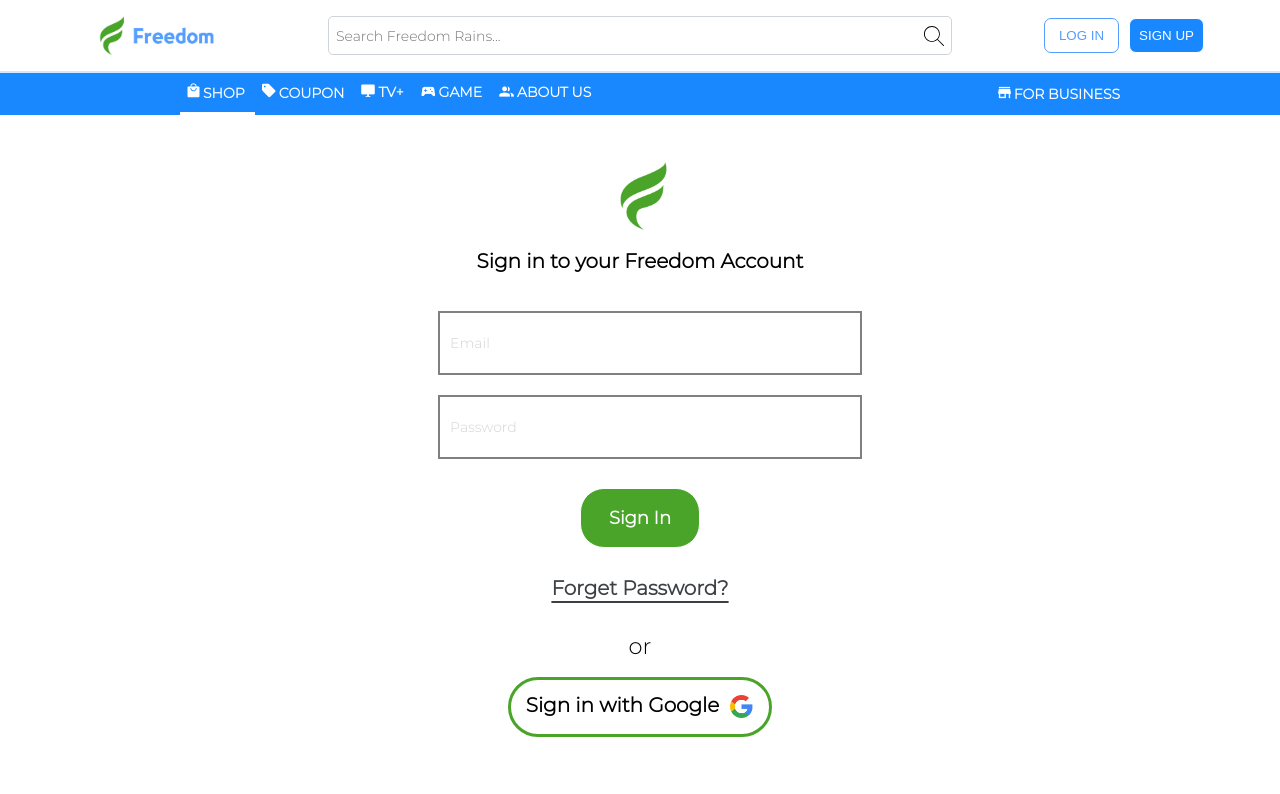
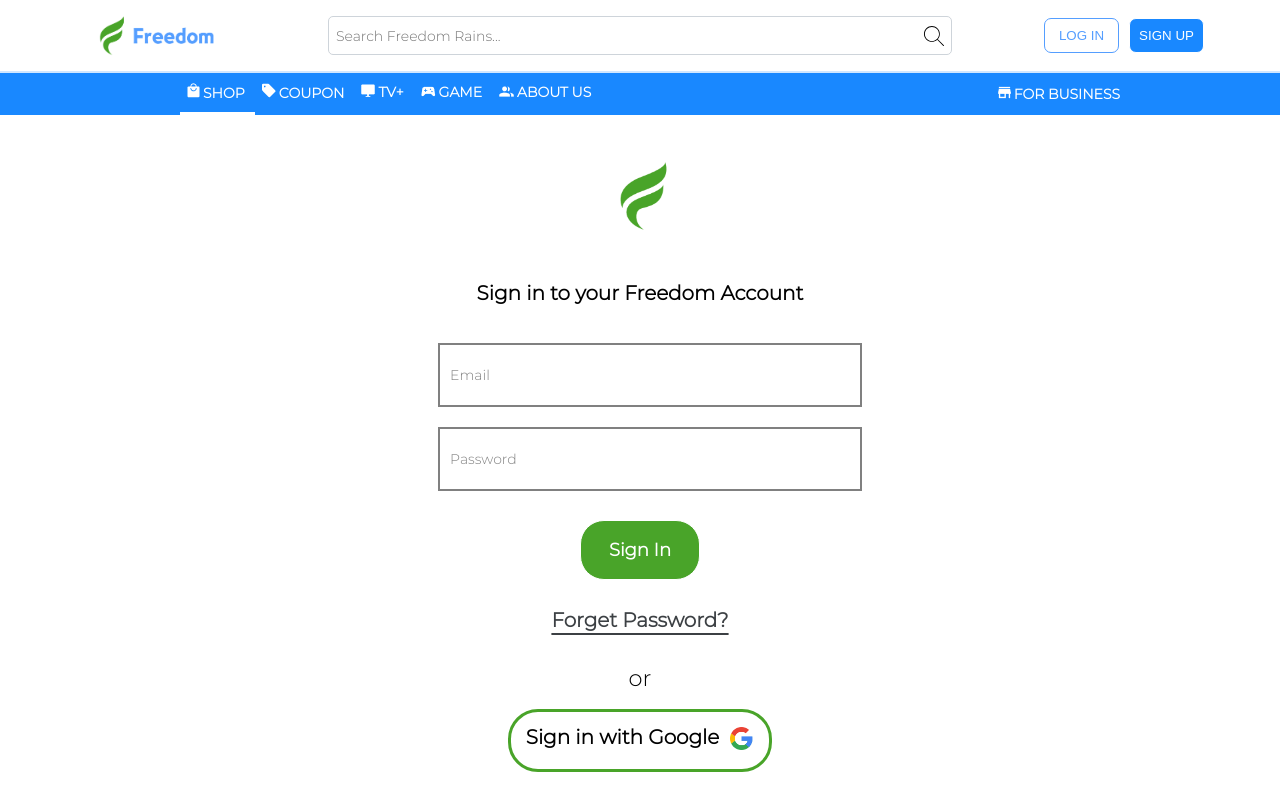
Before and after one commit to abstudios617/freedom-rains, a React (Create React App) app in the folder client/: page /login in a window 1280 px wide. Shown: the top 794 px of the page. Built offline with nearby package versions, Linux system fonts and the light colour scheme; no server answers; what use-ssr would draw is missing.

Commit message:
fix new acc page, create asset for logo icons (Google, FR)

```diff
--- a/client/src/components/button-field/buttonField.styles.js
+++ b/client/src/components/button-field/buttonField.styles.js
@@ -264,20 +264,22 @@
 
   &.create{
     background-color: #49A429;
+    color: white;
     border-radius: 27px;
-    color: white;
-    height: 45px;
-    width: 100px;
     font-family: 'Montserrat', sans-serif;
-    font-style: Bold;
-    font-size: 18px;
+    font-weight: bold;
+    font-size: large;
     line-height: 27px;
-    line-height: 100%;
+    vertical-align: Top;
+    height: 60px;
+    width: 120px;
+    position: relative;
     margin: 3px;
     flex-wrap: wrap;
     white-space: pre;
+
     &:hover {
-      box-shadow: 0 3px 2px #333333;
+      box-shadow: 0 3px 2px #777;
     }
   }
 
--- a/client/src/components/input-field/inputField.styles.js
+++ b/client/src/components/input-field/inputField.styles.js
@@ -16,7 +16,7 @@
 
     &::placeholder {
       font-weight: 400;
-      color: lightgray;
+      color: gray;
 
     }
 
--- a/client/src/components/login/index.js
+++ b/client/src/components/login/index.js
@@ -16,7 +16,8 @@
   Links,
   ContactFields,
 } from '../../styles/global.style';
-import google from '../../assets/footer/new_google.png';
+import google from '../../assets/icons/new_google.png';
+import LogoIcon from '../logo-icons';
 
 const Login = ({ redirect, setIsLoggedIn }) => {
   const { register, handleSubmit, getValues, errors } = useForm();
@@ -74,9 +75,7 @@
           <br></br>
           <ButtonField color="google" onClick={googleSignIn}>
             Sign in with Google
-            <img src={google} alt="Google" style={
-              { maxWidth: '25px', maxHeight: '25px', marginLeft: '10px', marginTop: '-1px' }
-            }/>
+            <LogoIcon src={google} alt="google" />
           </ButtonField>
           <br></br>
           <br></br>
--- /dev/null
+++ b/client/src/components/logo-icons/index.js
@@ -0,0 +1,16 @@
+import React from 'react';
+import { LogoIconContainer } from './logoIcon.styles';
+
+const LogoIcon = ({ src, alt }) => {
+  return (
+    <LogoIconContainer>
+      <img
+        src={src}
+        alt={alt}
+        className={alt}
+      />
+    </LogoIconContainer>
+  );
+};
+
+export default LogoIcon;
--- /dev/null
+++ b/client/src/components/logo-icons/logoIcon.styles.js
@@ -0,0 +1,20 @@
+import styled from 'styled-components';
+
+export const LogoIconContainer = styled.div`
+    img {
+        height: fit-content;
+        width: fit-content;
+
+        &.freedom {
+            width: 100px;
+            height: 95px;
+        }
+
+        &.google {
+            width: 25px;
+            height: 25px;
+            margin-top: -1px;
+            margin-left: 10px;
+        }
+    }
+`;
--- a/client/src/pages/account/index.js
+++ b/client/src/pages/account/index.js
@@ -19,6 +19,7 @@
 import {Container, Title, Alert} from '../../styles/global.style';
 import DropDown from '../../components/dropdown';
 import FreedomLogo from '../../assets/icons/FreedomLogo.png';
+import LogoIcon from '../../components/logo-icons';
 
 const Account = ({ setUpdateTokens, isLoggedIn, setIsLoggedIn }) => {
   const userData = JSON.parse(getItem('accountInfo'));
@@ -118,7 +119,7 @@
     return (
       <Container>
         <Title>
-          <img src={FreedomLogo} width="85px" height="75px"></img>
+          <LogoIcon src={FreedomLogo} alt="freedom" />
           <br></br>
           <SignIn>Sign in to your Freedom Account, the sequel</SignIn>
         </Title>
--- a/client/src/pages/create-account/createAccount.style.js
+++ b/client/src/pages/create-account/createAccount.style.js
@@ -20,7 +20,7 @@
 
 export const Create = styled.div`
   font-family: 'Montserrat', sans-serif;
-  font-style: Bold;
+  font-weight: bold;
   font-size: 20px;
   line-height: 27px;
   vertical-align: top;
--- a/client/src/pages/create-account/index.js
+++ b/client/src/pages/create-account/index.js
@@ -4,12 +4,18 @@
 import { useForm } from 'react-hook-form';
 import InputField from '../../components/input-field';
 import ButtonField from '../../components/button-field';
-import { Submit, Create, ButtonImg, Or } from './createAccount.style';
-import {Container, ContactFields, Alert, Title} from '../../styles/global.style';
+import { Submit, Create, Or } from './createAccount.style';
+import {
+  Container,
+  ContactFields,
+  Alert,
+  Title
+} from '../../styles/global.style';
 import FreedomLogo from '../../assets/icons/FreedomLogo.png';
 import { goToSignIn } from '../../utils/account-utils';
-import google from '../../assets/footer/google.png';
+import google from '../../assets/icons/new_google.png';
 import StepOne from '../../assets/account/step_one.png';
+import LogoIcon from '../../components/logo-icons';
 
 
 const CreateAccount = ({ isLoggedIn, setIsLoggedIn }) => {
@@ -42,7 +48,7 @@
     <Container>
       <Title>
         <img src={StepOne} width="65%"></img><br/><br/>
-        <img src={FreedomLogo} width="85px" height="75px"></img><br></br>
+        <LogoIcon src={FreedomLogo} alt="freedom" />
         <Create>Create New Account</Create>
       </Title>
       <ContactFields>
@@ -89,8 +95,8 @@
         <Or>or</Or><br/>
         <Submit>
           <ButtonField color="google" onClick={googleSignIn}>
-            <ButtonImg alt="Google" src={google}/>
-                Sign In With Google
+            Sign In With Google
+            <LogoIcon src={google} alt="google"/>
           </ButtonField>
         </Submit><br/><br/>
       </ContactFields>
--- a/client/src/pages/sign-in/index.js
+++ b/client/src/pages/sign-in/index.js
@@ -3,12 +3,13 @@
 import {Container, Title} from '../../styles/global.style';
 import FreedomLogo from '../../assets/icons/FreedomLogo.png';
 import { Sign } from './signin.style';
+import LogoIcon from '../../components/logo-icons';
 
 const SignIn = ({ setIsLoggedIn }) => {
   return (
     <Container>
       <Title>
-        <img src={FreedomLogo} width="100px" height="95px"></img>
+        <LogoIcon src={FreedomLogo} alt="freedom" />
         <br/>
         <Sign>Sign in to your Freedom Account</Sign>
       </Title>
```
Also changed, not shown: client/src/assets/icons/new_google.png (renamed from client/src/assets/footer/new_google.png).
